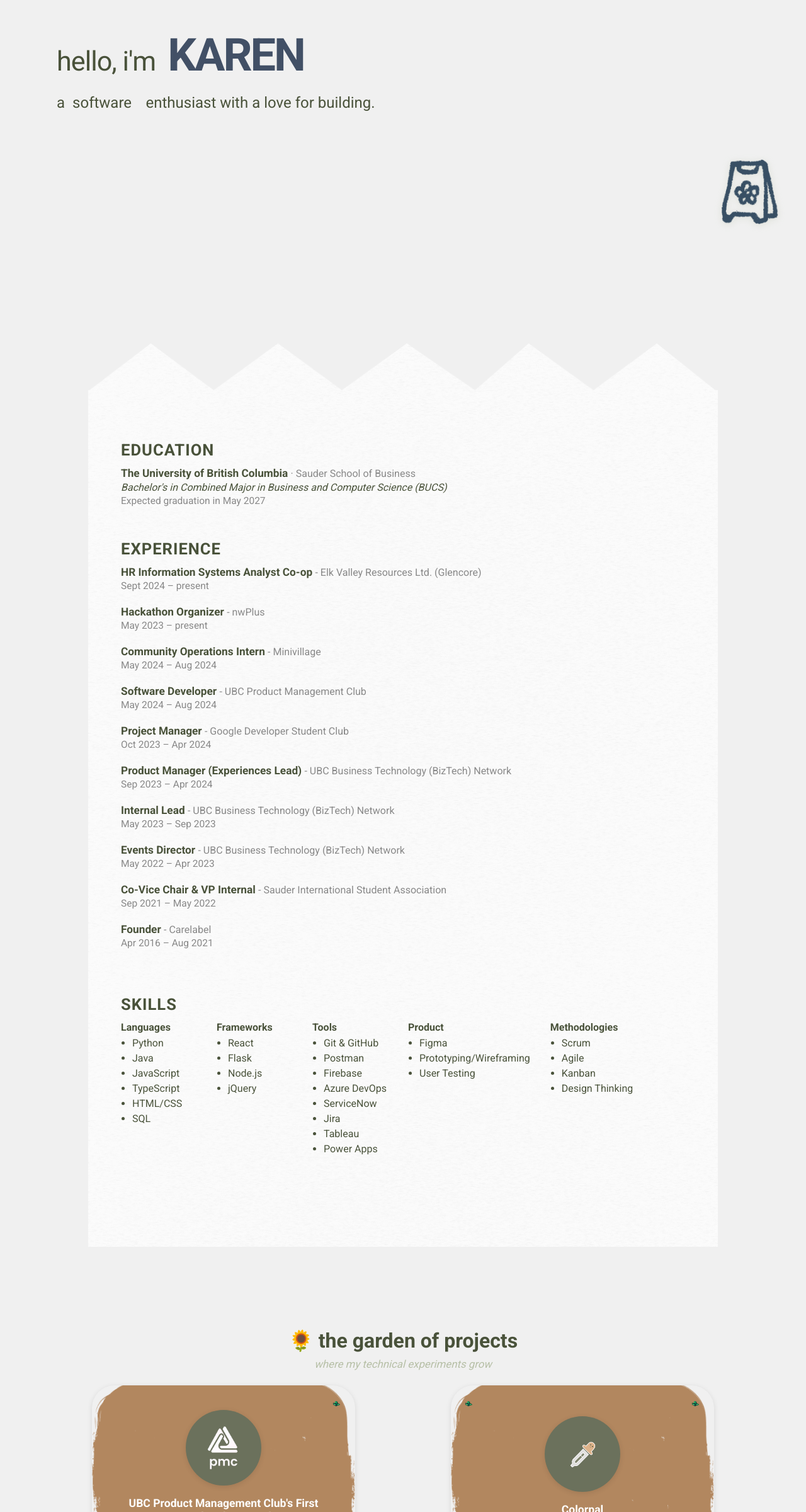
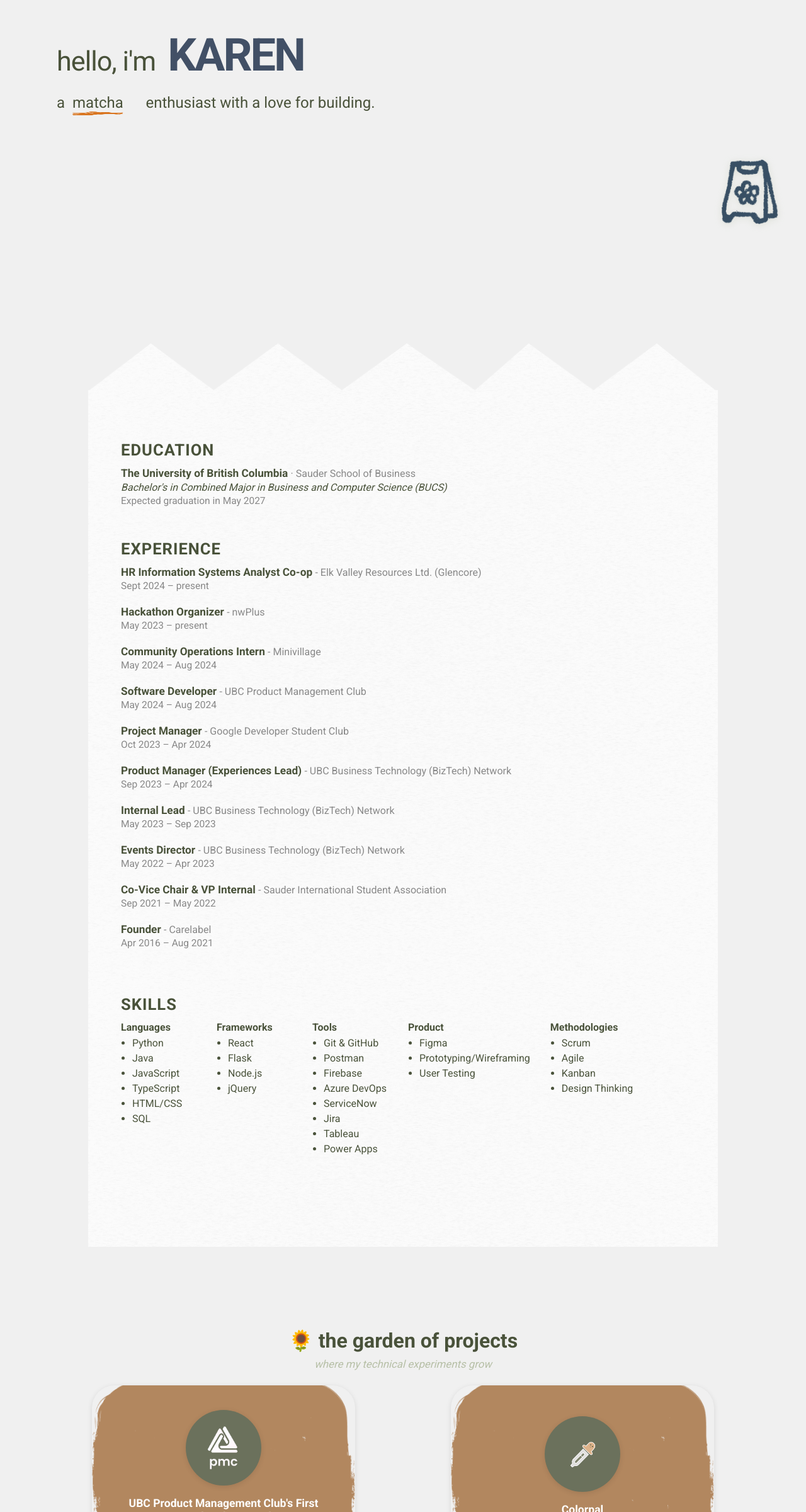
Before and after one commit to karenagustino/karenagustino.github.io, a React (Create React App) app: page / in a window 1280 px wide. Shown: the part 400-2800 px from the top of the page at 63% size. Built offline with nearby package versions, Linux system fonts and the light colour scheme.

Commit message:
change descriptions

```diff
--- a/src/components/Hero.css
+++ b/src/components/Hero.css
@@ -12,6 +12,20 @@
     display: inline-block;
     animation: animation 10s ease infinite;
     line-height: 2.5rem;
+}
+
+.description {
+    position: relative;
+    width: fit-content;
+}
+
+.underline {
+    position: absolute;
+    left: 0;
+    bottom: 0;
+    width: 100%;
+    height: 6px;
+    pointer-events: none;
 }
 
 @keyframes animation {
--- a/src/components/Hero.jsx
+++ b/src/components/Hero.jsx
@@ -131,28 +131,17 @@
                     </span>
                 </div>
                 <div style={{ fontSize: '1.5rem', marginTop: '1.2rem', color: '#49523A', fontFamily: 'Roboto, sans-serif', position: 'relative', fontWeight: 400, textAlign: 'left', maxWidth: 900, display: 'inline-flex', alignItems: 'center' }}>
-                    a {" "} <div class="my-descriptions">
+                    a {" "} <div className="my-descriptions">
                         <span>
-                            {descriptions.map((desc, idx) => (
-                                <div>
-                                    {desc} <br />
-                                    <img src={underline} alt="underline" style={{ width: '100%', height: 8, pointerEvents: 'none' }} />
+                            {descriptions.map((desc) => (
+                                <div className="description">
+                                    {desc}
+                                    <img src={underline} alt="underline" className='underline' />
                                 </div>
                             ))}
-
-                            {/* product <br />
-                            <img src={underline} alt="underline" style={{ position: 'fixed', left: 0, bottom: -6, width: '100%', height: 8 }} />
-                            software <br />
-                            matcha <br />
-                            muay thai <br /> */}
                         </span>
                     </div>
                     enthusiast with a love for building.
-
-                    {/* <span style={{ color: '#49523A', position: 'relative', display: 'inline-block' }} >
-                        product
-                        <img src={underline} alt="underline" style={{ position: 'absolute', left: 0, bottom: -6, width: '100%', height: 8, pointerEvents: 'none' }} />
-                    </span> enthusiast with a love for building. */}
                 </div>
             </div>
             <div style={{ position: 'fixed', bottom: 44, right: 44, zIndex: 10, opacity: showApron ? 1 : 0, pointerEvents: showApron ? 'auto' : 'none', transition: 'opacity 0.4s' }}>
--- a/src/components/Projects.jsx
+++ b/src/components/Projects.jsx
@@ -100,6 +100,18 @@
 
 const Projects = () => {
     const [hovered, setHovered] = React.useState(-1);
+    // Shuffle leaf positions only once
+    const leafPositions = React.useMemo(() => {
+        const leafCorners = [
+            { bottom: 10, left: 10 },
+            { bottom: 10, right: 10 },
+        ];
+        return projects.map(() => {
+            // Pick one random bottom corner for each card
+            const pos = leafCorners[Math.floor(Math.random() * 2)];
+            return [pos];
+        });
+    }, []);
     return (
         <section id="projects-section" style={{
             margin: '0 auto',
@@ -125,16 +137,8 @@
                 maxWidth: 1100,
             }}>
                 {projects.map((proj, idx) => {
-                    // Randomize leaf corners for each card
-                    const leafCorners = [
-                        { bottom: 10, left: 10 },
-                        { bottom: 10, right: 10 },
-                        { top: 10, left: 10 },
-                        { top: 10, right: 10 },
-                    ];
-                    // Shuffle and pick 2-3 corners for each card
-                    const shuffled = leafCorners.sort(() => 0.5 - Math.random());
-                    const leaves = shuffled.slice(0, Math.floor(Math.random() * 2) + 2);
+                    // Use precomputed leaf positions
+                    const leaves = leafPositions[idx];
                     return (
                         <div
                             key={idx}
@@ -153,7 +157,7 @@
                             </div>
                             {/* Pixel decor: randomized corners */}
                             {leaves.map((pos, i) => (
-                                <img key={i} src={leafPixel} alt="leaf pixel" style={{ position: 'absolute', width: 38, height: 38, pointerEvents: 'none', ...pos }} />
+                                <img key={i} src={leafPixel} alt="leaf pixel" style={{ position: 'absolute', width: 70, height: 70, pointerEvents: 'none', ...pos }} />
                             ))}
                         </div>
                     );
```
